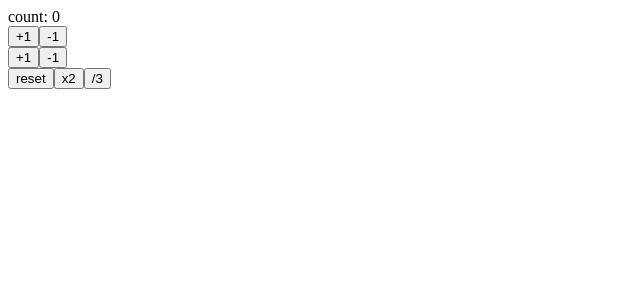
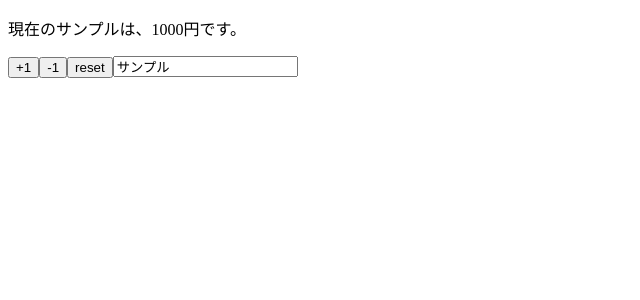
Before and after one commit to mountaincenter/udemy_react_hook, a React (Create React App) app in the folder udemy_react_hook/frontend/react-app/: page / in a window 1280 px wide. Shown: the top 300 px of the page, without its empty margins (0-640 px from the left). Built offline with nearby package versions, Linux system fonts and the light colour scheme.

Commit message:
inplement componet using multiple states

```diff
--- a/udemy_react_hook/frontend/react-app/src/App.js
+++ b/udemy_react_hook/frontend/react-app/src/App.js
@@ -1,50 +1,28 @@
 import React, { useState } from "react"
 
-function App() {
-  const [count, setCount] = useState(0)
-  // useStateとは2つの要素を返す配列
-    // count = useState(0)[0](初期値が与えられる)
-    // setCount = useState(0)[1](function)
+const App = (props) =>  {
+  const [name, setName] = useState(props.name)
+  const [price, setPrice] = useState(props.price)
 
-  const increment = () => setCount(count + 1)
-  const decrement = () => setCount(count - 1)
-
-  const increment2 = () => setCount(prevCount => prevCount + 1)
-  const decrement2 = () => setCount(prevCount => prevCount - 1)
-
-  const reset = () => setCount(0)
-
-  const double = () => setCount(prevCount => prevCount * 2)
-
-  // const divide3 = () => setCount(count % 3 === 0 ? count / 3 : count )
-  const divide3 = () => setCount(prevCount =>
-    prevCount % 3 === 0 ? prevCount / 3 : prevCount
-  )
-  // const divide3 = () => setCount(prevCount => {
-  //   if (prevCount % 3 === 0) {
-  //     return prevCount / 3
-  //   } else {
-  //     return prevCount
-  //   }})
+  const reset = () => {
+    setPrice(props.price)
+    setName(props.name)
+  }
 
   return (
     <>
-      <div>count: {count}</div>
-      <div>
-        <button onClick={increment}>+1</button>
-        <button onClick={decrement}>-1</button>
-      </div>
-      <div>
-        <button onClick={increment2}>+1</button>
-        <button onClick={decrement2}>-1</button>
-      </div>
-      <div>
-        <button onClick={reset}>reset</button>
-        <button onClick={double}>x2</button>
-        <button onClick={divide3}>/3</button>
-      </div>
+      <p>現在の{name}は、{price}円です。</p>
+      <button onClick={() => setPrice(price + 1)}>+1</button>
+      <button onClick={() => setPrice(price - 1)}>-1</button>
+      <button onClick={reset}>reset</button>
+      <input value={name} onChange={e => setName(e.target.value)}/>
     </>
   );
 }
 
+App.defaultProps = {
+  name: 'サンプル',
+  price: 1000
+}
+
 export default App;
```
